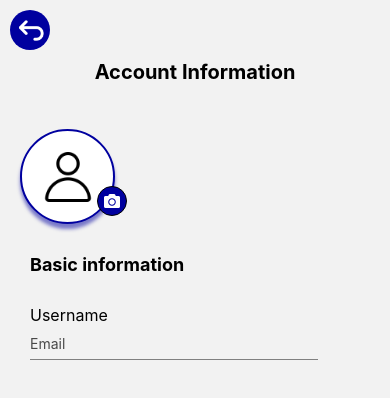
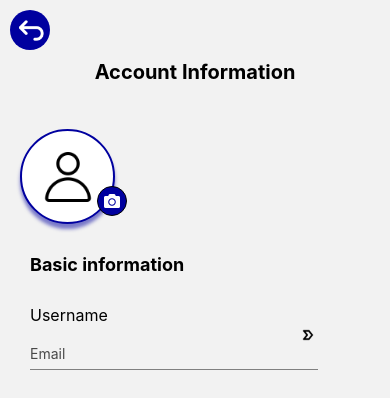
Before and after one commit to enriquedlc/scanner-barcode-archive, a React Native app: screen /USER_SETTINGS_SCREEN in a window 390 px wide. Shown: the top 398 px of the page. Built offline with nearby package versions, Linux system fonts and the light colour scheme; no server answers.

Commit message:
:sparkles: creating editable user information component

```diff
--- a/assets/profile-images/index.ts
+++ b/assets/profile-images/index.ts
@@ -1,8 +1,9 @@
-import USER_CIRCLE from './user-circle.png';
-import WORLD from './world.png';
-import BRUSH from './brush.png';
-import INFO_CIRCLE from './info-circle.png';
-import LOGOUT from './logout.png';
-import ARROW_BACK from './arrow-back-up.png'
+import ARROW_BACK from "./arrow-back-up.png";
+import ARROW_BADGE_RIGHT from "./arrow-badge-right.png";
+import BRUSH from "./brush.png";
+import INFO_CIRCLE from "./info-circle.png";
+import LOGOUT from "./logout.png";
+import USER_CIRCLE from "./user-circle.png";
+import WORLD from "./world.png";
 
-export { USER_CIRCLE, WORLD, BRUSH, INFO_CIRCLE, LOGOUT, ARROW_BACK };
+export { ARROW_BACK, ARROW_BADGE_RIGHT, BRUSH, INFO_CIRCLE, LOGOUT, USER_CIRCLE, WORLD };
--- a/src/components/user-settings/user-settings.tsx
+++ b/src/components/user-settings/user-settings.tsx
@@ -2,7 +2,7 @@ import { Image, StyleSheet, Text, TouchableOpacity, View } from "react-native";
 
 import { useAppNavigation } from "../../hooks/useAppNavigation";
 
-import { ARROW_BACK } from "../../../assets/profile-images";
+import { ARROW_BACK, ARROW_BADGE_RIGHT } from "../../../assets/profile-images";
 import { BLUE_PALLETE } from "../../constants/colors/colors";
 import { FONT_SIZES } from "../../constants/font";
 import { UserProfilePhoto } from "../profile/profile-info-card";
@@ -21,9 +21,14 @@ export function UserSettings() {
 			<UserProfilePhoto />
 			<View style={styles.settingsBasicInformationContainer}>
 				<Text style={styles.basicInformationText}>Basic information</Text>
+				{/* TODO: convert this into a TouchableOpacity */}
 				<View style={styles.basicInformationItem}>
 					<Text style={styles.userSettingLabel}>Username</Text>
+					<TouchableOpacity style={{ alignSelf: "flex-end" }}>
+						<Image style={styles.arrowBadgeRight} source={ARROW_BADGE_RIGHT} />
+					</TouchableOpacity>
 					<Text style={styles.userSettingValue}>Email</Text>
+					{/* TODO: convert this into a TouchableOpacity */}
 				</View>
 			</View>
 		</View>
@@ -73,11 +78,14 @@ const styles = StyleSheet.create({
 	},
 	userSettingLabel: {
 		fontSize: FONT_SIZES.LARGE,
-		paddingBottom: 10,
 	},
 	userSettingValue: {
 		fontSize: FONT_SIZES.MEDIUM,
 		color: BLUE_PALLETE.SECONDARY_BLACK,
 		paddingBottom: 7,
 	},
+	arrowBadgeRight: {
+		width: 20,
+		height: 20,
+	},
 });
```
Also changed, not shown: assets/profile-images/arrow-badge-right.png (added), 1 other file (tests, documents, lock files or other folders).
